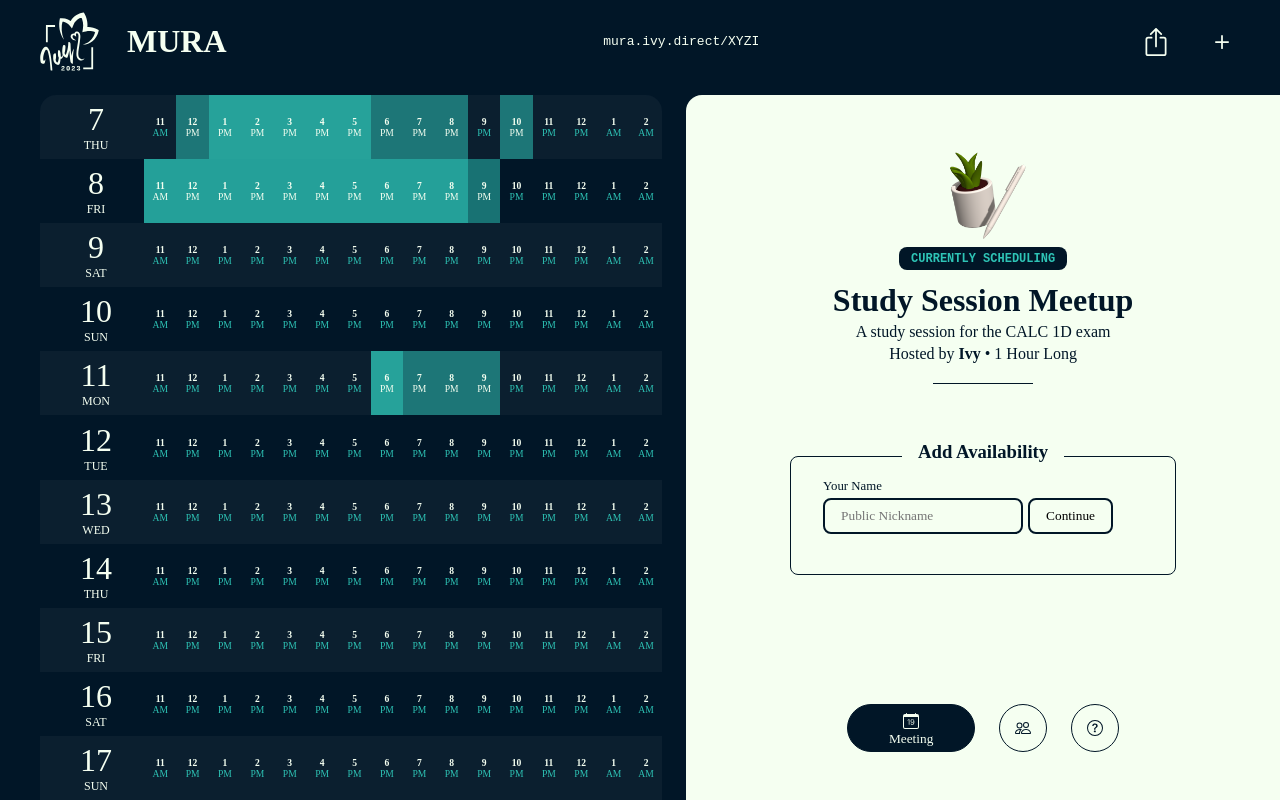
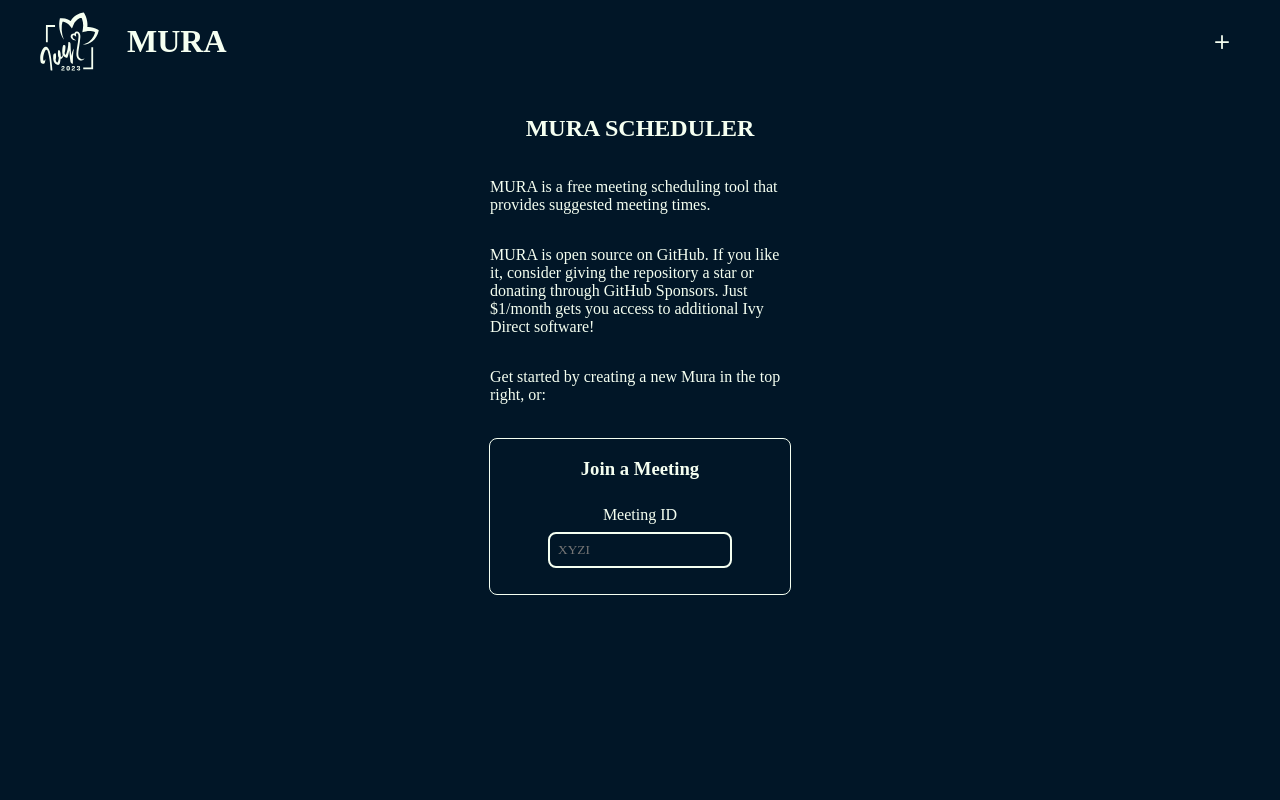
Before and after one commit to ivynya/mura, a SvelteKit app: page / in a window 1280 px wide. Built offline with nearby package versions, Linux system fonts and the light colour scheme; a web font is replaced by a local one.

Commit message:
feat: Hero page

```diff
--- a/src/routes/+page.svelte
+++ b/src/routes/+page.svelte
@@ -1,13 +1,55 @@
 <script lang="ts">
-	import InfoBar from "./InfoBar.svelte";
-	import Picker from "./Picker.svelte";
   import { mura, user } from "../lib/mura";
 
 	$: $mura.participants[$mura.participants.findIndex(u => u.name === $user.name)] = $user;
+
+	let mID = "";
+	function join(e: Event) {
+		e.preventDefault();
+		window.location.href = `/${mID}`;
+	}
 </script>
 
-<Picker />
-<InfoBar />
+<section>
+	<h2>MURA SCHEDULER</h2>
+	<p>MURA is a free meeting scheduling tool that provides suggested meeting times.</p>
+	<p>MURA is open source on GitHub. If you like it, consider giving the repository a star or donating through GitHub Sponsors. Just $1/month gets you access to additional Ivy Direct software!</p>
+	<p>Get started by creating a new Mura in the top right, or:</p>
+	<br>
+	<form on:submit={join}>
+		<h3>Join a Meeting</h3>
+		<label for="meeting_ID">Meeting ID</label>
+		<input type="text" id="meeting_id" placeholder="XYZI" bind:value={mID}>
+		<br>
+	</form>
+</section>
 
 <style lang="scss">
+	section {
+		display: flex;
+		flex-direction: column;
+		align-items: center;
+		flex: 1 1;
+		margin: 0 auto;
+		max-width: 300px;
+
+		form {
+			border: 1px solid #f5fff1;
+			border-radius: 0.5rem;
+			display: flex;
+			flex-direction: column;
+			align-items: center;
+			row-gap: 0.5rem;
+			width: 100%;
+		}
+
+		input {
+			background-color: transparent;
+			border: 2px solid #f5fff1;
+			border-radius: 0.5rem;
+			color: #f5fff1;
+			font-family: inherit;
+			padding: 0.5rem;
+		}
+	}
 </style>
--- a/src/routes/Header.svelte
+++ b/src/routes/Header.svelte
@@ -7,8 +7,8 @@
       navigator
         .share({
           title: "Schedule with Ivy on Mura",
-          text: "Schedule a meeting with Ivy on Mura",
-          url: "https://mura.ivy.direct/",
+          text: `Schedule for ${$mura.meeting_name} with ${$mura.meeting_host}`,
+          url: `https://mura.ivy.direct/${$mura.meeting_id}`,
         })
         .then(() => console.log("Successful share"))
         .catch((error) => console.log("Error sharing", error));
@@ -123,11 +123,11 @@
     </svg>
     <span>MURA</span>
   </h1>
-  {#if $mura.meeting_id}
+  {#if $mura.meeting_id && $mura.meeting_id != 'XYZI'}
   <code>mura.ivy.direct/{$mura.meeting_id}</code>
   {/if}
   <div>
-    {#if $mura.meeting_id}
+    {#if $mura.meeting_id  && $mura.meeting_id != 'XYZI'}
     <button on:click={share}>
       <svg xmlns="http://www.w3.org/2000/svg" width="16" height="16" fill="currentColor" class="bi bi-box-arrow-up" viewBox="0 0 16 16">
         <path fill-rule="evenodd" d="M3.5 6a.5.5 0 0 0-.5.5v8a.5.5 0 0 0 .5.5h9a.5.5 0 0 0 .5-.5v-8a.5.5 0 0 0-.5-.5h-2a.5.5 0 0 1 0-1h2A1.5 1.5 0 0 1 14 6.5v8a1.5 1.5 0 0 1-1.5 1.5h-9A1.5 1.5 0 0 1 2 14.5v-8A1.5 1.5 0 0 1 3.5 5h2a.5.5 0 0 1 0 1h-2z"/>
--- a/src/routes/create/+page.svelte
+++ b/src/routes/create/+page.svelte
@@ -18,7 +18,29 @@
     participants: [],
   };
 
-  onMount(async () => {
+  let inputTimeFrom: number = 8;
+  let inputTimeTo: number = 13;
+  let tzOffset: number = parseInt((new Date().getTimezoneOffset() / 60).toFixed(0));
+
+  $: cMura.time_from = (() => {
+    const days = Math.floor((inputTimeFrom + tzOffset) / 24);
+    const hrs = (inputTimeFrom + tzOffset) % 24;
+    const date = new Date("2021-01-01T00:00:00.000Z");
+    date.setUTCDate(1 + days);
+    date.setUTCHours(hrs);
+    return date.toISOString();
+  })();
+
+  $: cMura.time_to = (() => {
+    const days = Math.floor((inputTimeFrom + tzOffset) / 24);
+    const hrs = (inputTimeTo + tzOffset) % 24;
+    const date = new Date("2021-01-01T00:00:00.000Z");
+    date.setUTCDate(1 + days);
+    date.setUTCHours(hrs);
+    return date.toISOString();
+  })();
+
+  async function generateMeetingCode() {
     do {
       let code = "";
       const alphabet = "ABCDEFGHIJKLMNOPQRSTUVWXYZ";
@@ -29,6 +51,10 @@
       if (!(await validateMuraID(code))) continue;
       else cMura.meeting_id = code;
     } while (cMura.meeting_id === "");
+  }
+
+  onMount(async () => {
+    await generateMeetingCode();
 
     const startDate = new Date();
     startDate.setUTCHours(0);
@@ -40,9 +66,10 @@
     cMura.date_to = startDate.toISOString();
   });
 
-  function submit(e: Event) {
+  async function submit(e: Event) {
     e.preventDefault();
-    createMura(cMura);
+    await createMura(cMura);
+		window.location.href = `/${cMura.meeting_id}`;
   }
 </script>
 
@@ -52,6 +79,7 @@
   <label for="meeting_id">
     Meeting ID
     <input required readonly type="text" id="meeting_id" bind:value={cMura.meeting_id}>
+    <button type="button" class="regen" on:click={generateMeetingCode}>Regenerate Meeting ID</button>
   </label>
   <label for="meeting_name">
     Meeting Name
@@ -86,11 +114,18 @@
   </label>
   <label for="time_from">
     First Schedulable Time (Time From)
-    <input required type="string" id="time_from" bind:value={cMura.time_from}>
+    <input required type="range" id="time_from" min="1" max={inputTimeTo - 1} bind:value={inputTimeFrom}>
+    <span>{inputTimeFrom}:00</span>
   </label>
   <label for="time_to">
     Last Schedulable Time (Time To)
-    <input required type="string" id="time_to" bind:value={cMura.time_to}>
+    <input required type="range" id="time_to" min={inputTimeFrom + 1} max="23" bind:value={inputTimeTo}>
+    <span>{inputTimeTo}:00</span>
+  </label>
+  <label for="tz_offset">
+    Timezone Offset (From GMT)
+    <input required type="range" id="tz_offset" min="0" max="23" bind:value={tzOffset}>
+    <span>{tzOffset}:00</span>
   </label>
   <button type="submit">Create Mura</button>
   <br>
@@ -154,7 +189,7 @@
     }
 
     button {
-      background-color: #2EC4B6;
+      background-color: #011627;
       border: none;
       border-radius: 0.25rem;
       color: #f5fff1;
@@ -166,5 +201,12 @@
       padding: 0.5rem 1rem;
       text-transform: uppercase;
     }
+
+    .regen {
+      font-size: 0.5rem;
+      margin-top: 0.25rem;
+      padding: 0.05rem 0.5rem;
+      width: fit-content;
+    }
   }
 </style>
```
